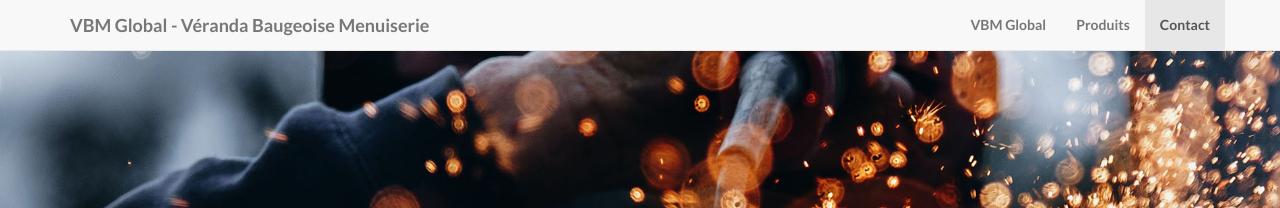
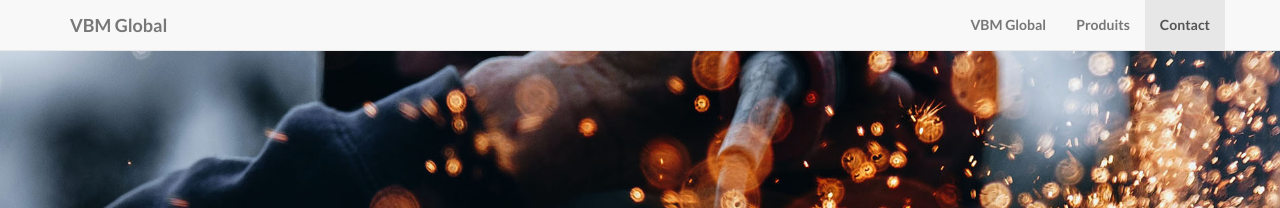
Before and after one commit to juanitito/vbm-landing, a Jekyll site: the page built from index.html, in a window 1280 px wide. Shown: the top 208 px of the page. Built offline with Jekyll 4.4.1, drawn with Linux system fonts in a browser that asks for light colours; nearby versions of some CDN libraries; library files that are not in the unit come from our copies.

Commit message:
Update _config.yml

```diff
--- a/_config.yml
+++ b/_config.yml
@@ -3,7 +3,7 @@
 # ----------------------- #
 
 url: http://www.vbmglobal.fr
-title: VBM Global - Véranda Baugeoise Menuiserie
+title: VBM Global
 email: contact@vbmglobal.fr
 author: VBM Global
 description: > # "VBM Global fabricant de vérandas sur mesure près d'Angers, Saumur (Maine et Loire, 49), de Tours (Indre et Loire, 37) et La Flèche (Sarthe, 72), vous propose ses menuiseries mixtes ou pvc, porte d'entrée, porte de garage, pergola, volet roulant ou battant, store extérieur, portail, persienne et automatisme. VBM assure la vente aux professionnels, architectes, maîtres d'oeuvre.
```
